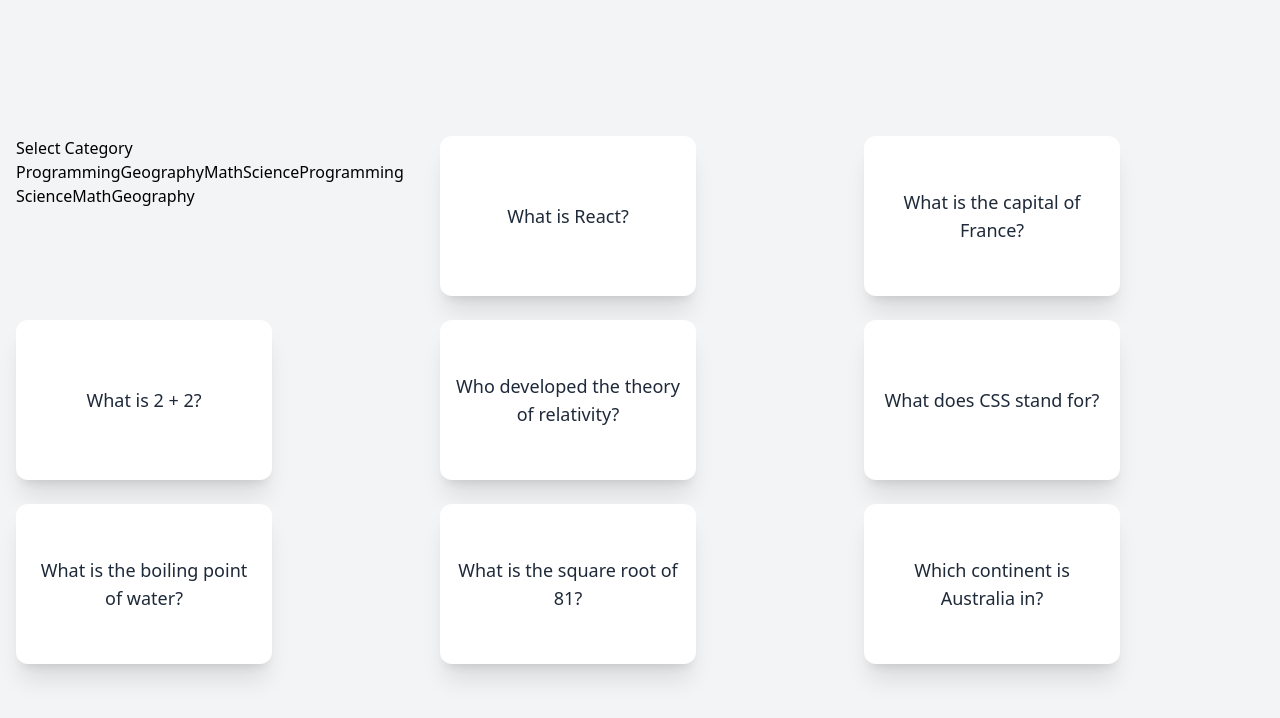
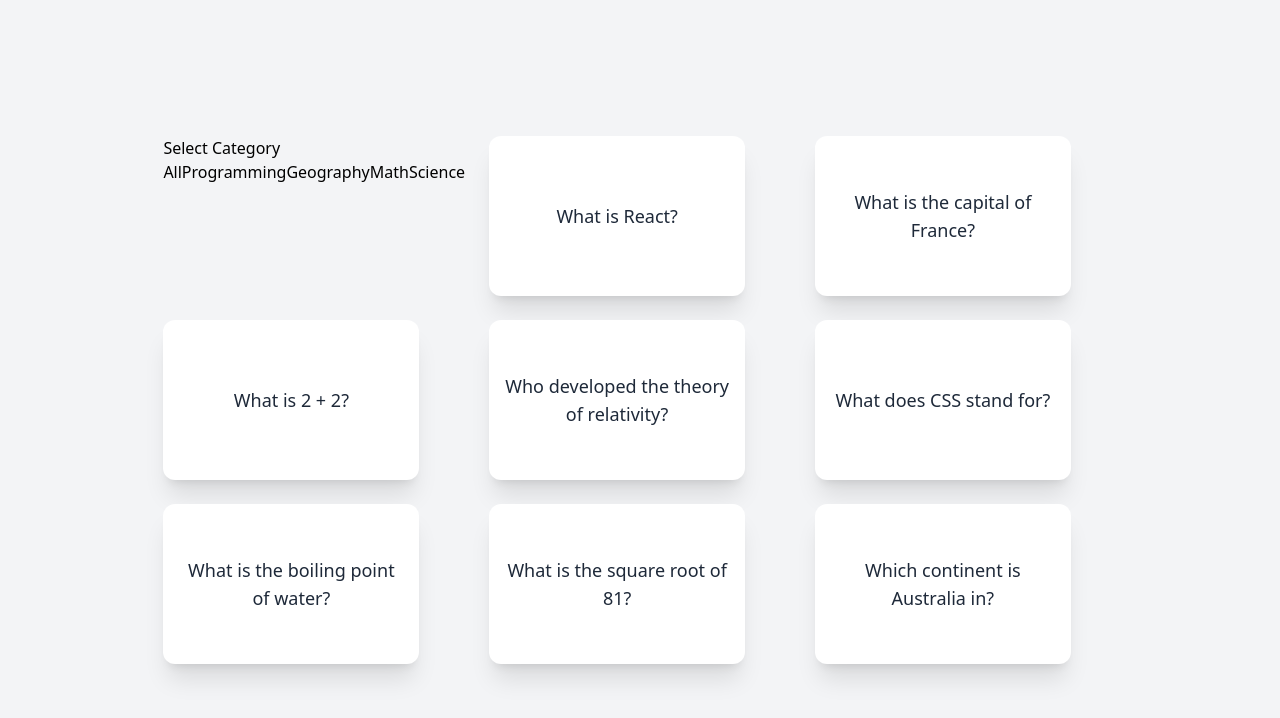
Before and after one commit to PraneethBunny123/All-App, a React (Vite) app: page / in a window 1280 px wide. Both pictures are taken after a click on the button "Select Category". Shown: the top 718 px of the page. Built offline with nearby package versions, Linux system fonts and the light colour scheme.

Commit message:
Displaying the unique categories in the Dropdown

```diff
--- a/src/project-apps/QuizApp/Dropdown.jsx
+++ b/src/project-apps/QuizApp/Dropdown.jsx
@@ -1,7 +1,6 @@
 import { useState } from "react";
-import { QUESTIONS } from "./QUESTIONS.JS";
 
-export default function Dropdown() {
+export default function Dropdown({allCategories}) {
     const [isDropdownOpen, setIsDropdownOpen] = useState(false)
 
     return (
@@ -9,9 +8,7 @@ export default function Dropdown() {
             <button onClick={() => setIsDropdownOpen(prevState => !prevState)}>Select Category</button>
             <ul>
                 {isDropdownOpen &&
-                    QUESTIONS.map(question =>
-                        <button key={question.id}>{question.category}</button>
-                    )
+                    allCategories.map(question => <button key={question}>{question}</button>)
                 }
             </ul>
         </div>
--- a/src/project-apps/QuizApp/FlashcardApp.jsx
+++ b/src/project-apps/QuizApp/FlashcardApp.jsx
@@ -4,17 +4,15 @@ import { useState } from "react";
 import Dropdown from "./Dropdown";
 
 export default function FlashcardApp() {
-    const [categories, setCategories] = useState([])
 
-    const all = new Set(QUESTIONS.map(question => question.category))
-    console.log(categories)
+    const allCategories = ['All', ...new Set(QUESTIONS.map(q => q.category))]
 
 
 
     return (
         <div className="min-h-screen flex items-center justify-center bg-gray-100 p-4">
             <div className="grid grid-cols-1 sm:grid-cols-2 md:grid-cols-3 gap-6">
-                <Dropdown />
+                <Dropdown allCategories={allCategories}/>
                 {QUESTIONS.map(question => {
                     return <Flashcard key={question.id} question={question}/>
                 })}
```
